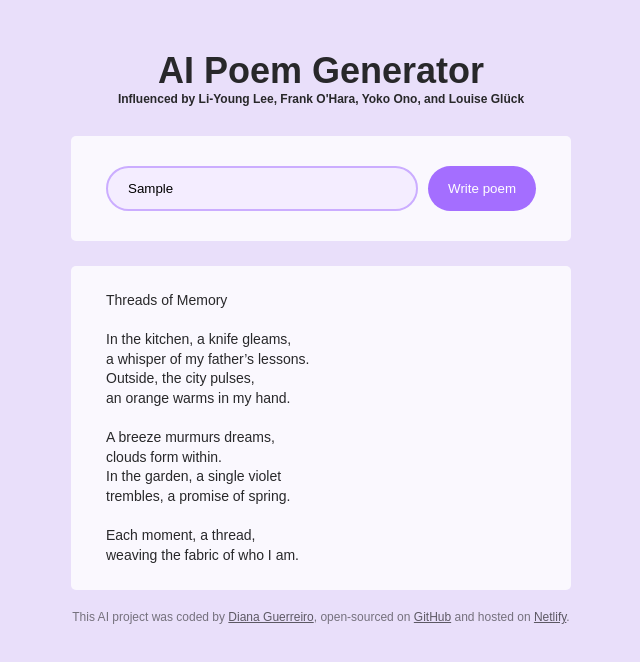
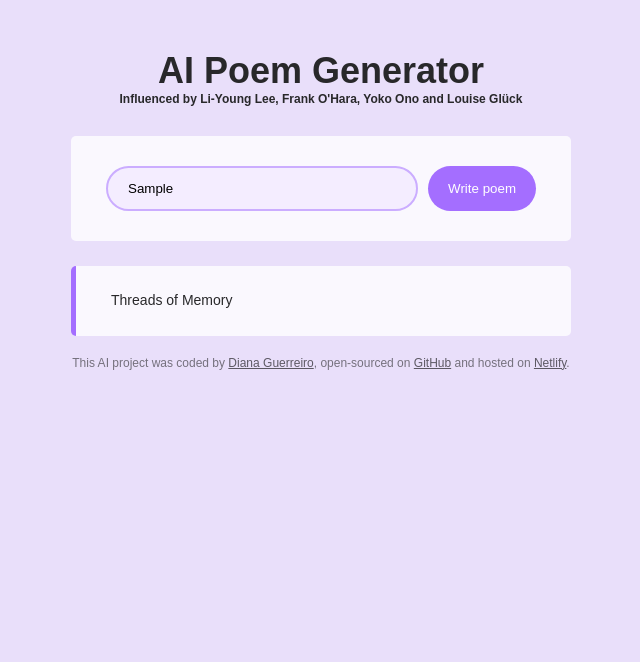
Before and after one commit to wwwavvves/poem-generator, a plain HTML site: page index.html in a window 1280 px wide. Both pictures are taken after typing "Sample" into the empty fields and a click on the input "Write poem". Shown: the whole page, without its empty margins (319-959 px from the left). Drawn offline with nearby package versions, Linux system fonts and the light colour scheme.

Commit message:
Installed typewriter

```diff
--- a/index.html
+++ b/index.html
@@ -4,6 +4,7 @@
     <meta charset="UTF-8" />
     <meta name="viewport" content="width=device-width, initial-scale=1.0" />
     <link rel="stylesheet" href="./src/style.css" />
+    <script src="https://unpkg.com/typewriter-effect@latest/dist/core.js"></script>
     <title>Poem Generator</title>
   </head>
   <body>
@@ -11,7 +12,7 @@
       <header>
         <h1>AI Poem Generator</h1>
         <h2>
-          Influenced by Li-Young Lee, Frank O'Hara, Yoko Ono, and Louise Glück
+          Influenced by Li-Young Lee, Frank O'Hara, Yoko Ono and Louise Glück
         </h2>
       </header>
       <main>
--- a/src/script.js
+++ b/src/script.js
@@ -1,10 +1,16 @@
 let poemFormElement = document.querySelector("#poem-generator-form");
 let inputBtn = document.querySelector("#topic-input");
 let poemElement = document.querySelector("#poem");
+// let prompt = inputBtn.value;
 
 poemFormElement.addEventListener("submit", writePoem);
 
 function writePoem(event) {
   event.preventDefault();
-  alert(inputBtn.value);
+  new Typewriter(poemElement, {
+    strings: "Threads of Memory", // answer
+    autoStart: true,
+    cursor: "",
+    delay: 80,
+  });
 }
--- a/src/style.css
+++ b/src/style.css
@@ -64,6 +64,7 @@ form {
   padding: 25px 35px;
   border-radius: 5px;
   line-height: 1.4;
+  border-left: #a46eff solid 5px;
 }
 
 footer {
```
